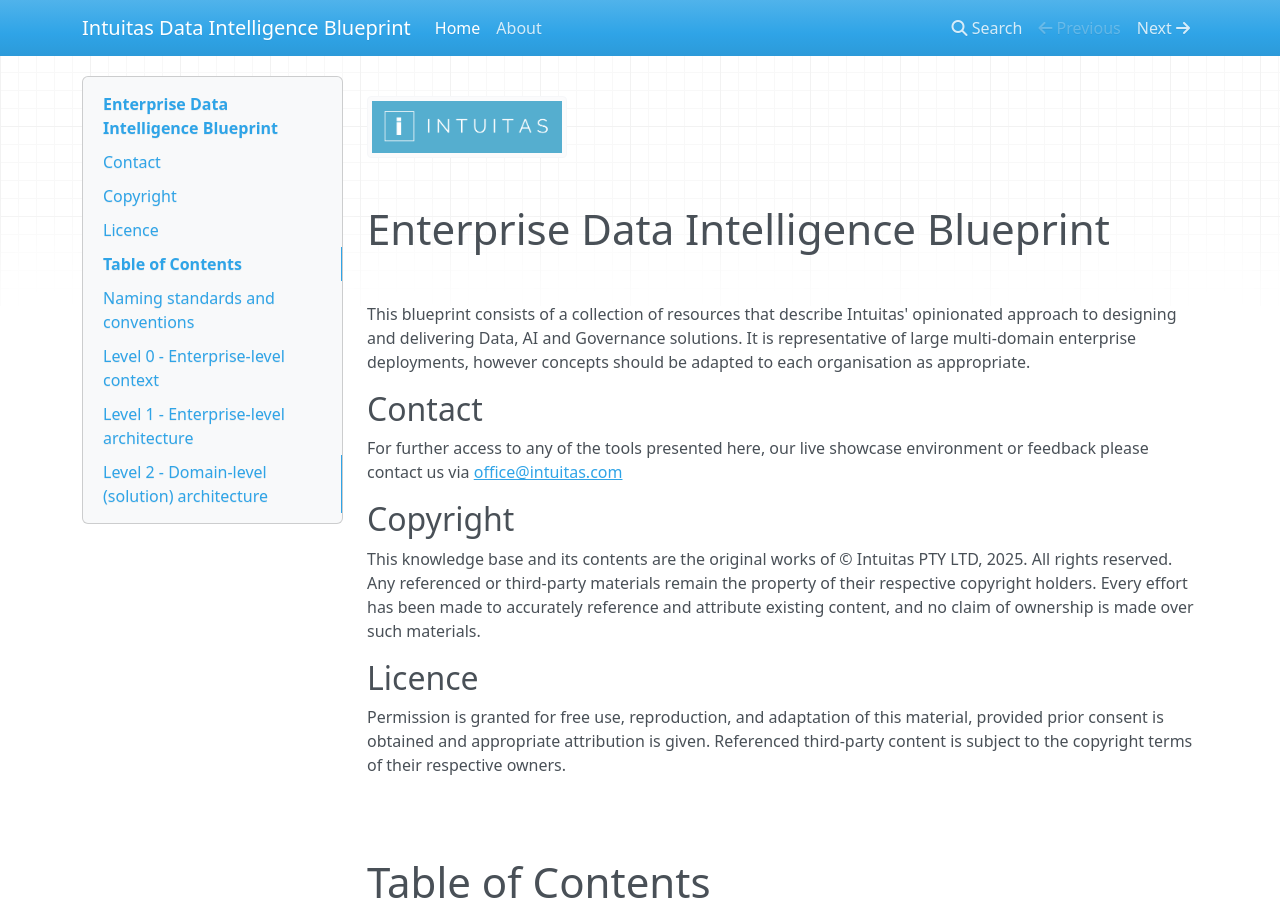
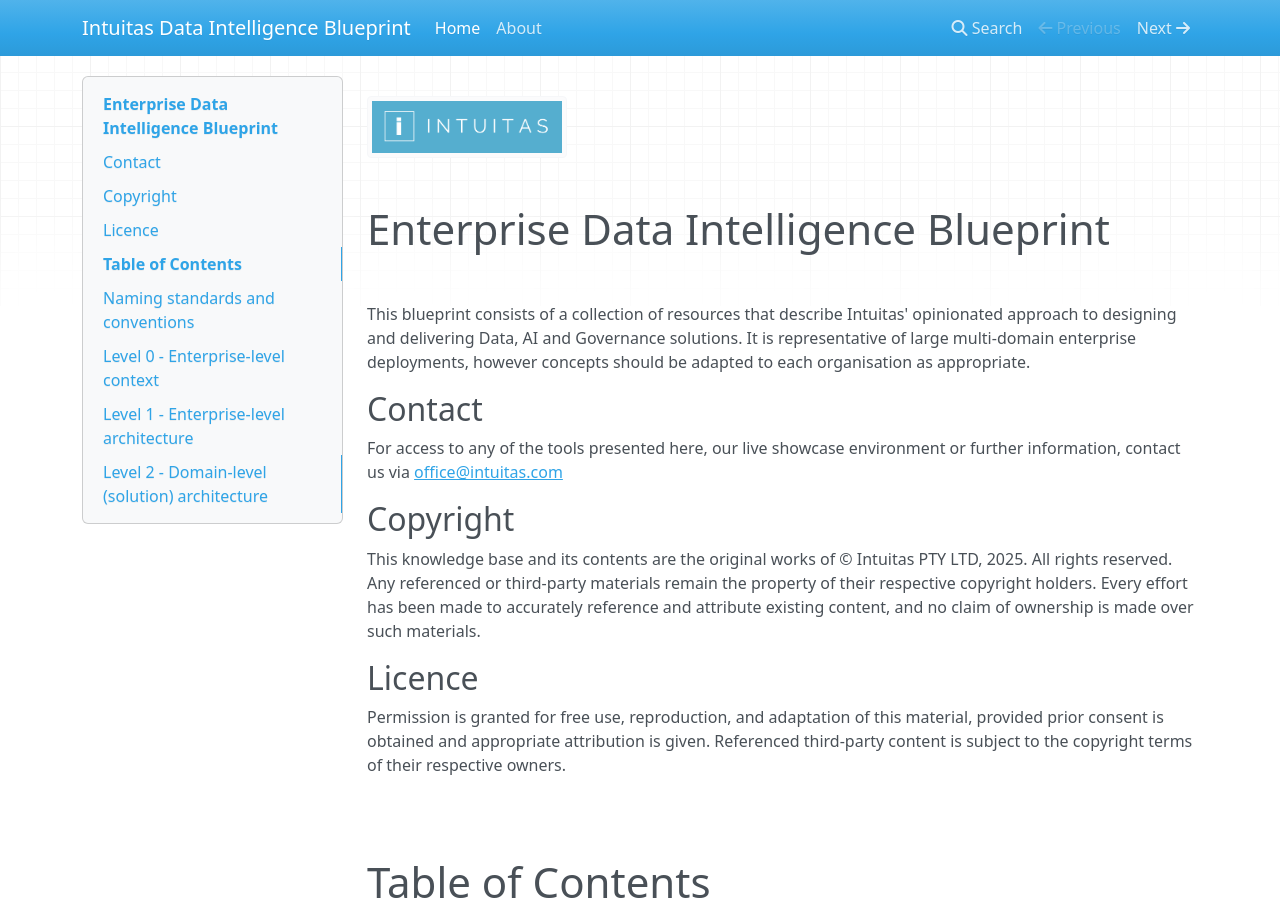
Before and after one commit to bensonchoyintuitas/intuitas_knowledgebase, an MkDocs documentation site: the page built from docs/README.md, in a window 1280 px wide and 900 px high. Built offline with MkDocs 1.6.1, drawn with Linux system fonts in a browser that asks for light colours; nearby versions of some CDN libraries.

Commit message:
Refactor contact information in README.md and index.html for clarity. Update search index to reflect new contact details. Adjust build date in index.html to the latest timestamp.

```diff
--- a/docs/README.md
+++ b/docs/README.md
@@ -8,7 +8,7 @@
 
 ## Contact
 
-For further access to any of the tools presented here, our live showcase environment or feedback please contact us via [office@intuitas.com](mailto:office@intuitas.com)
+For access to any of the tools presented here, our live showcase environment or further information, contact us via [office@intuitas.com](mailto:office@intuitas.com)
 
 ## Copyright
 
```
Also changed, not shown: site/index.html, site/search/search_index.json.
